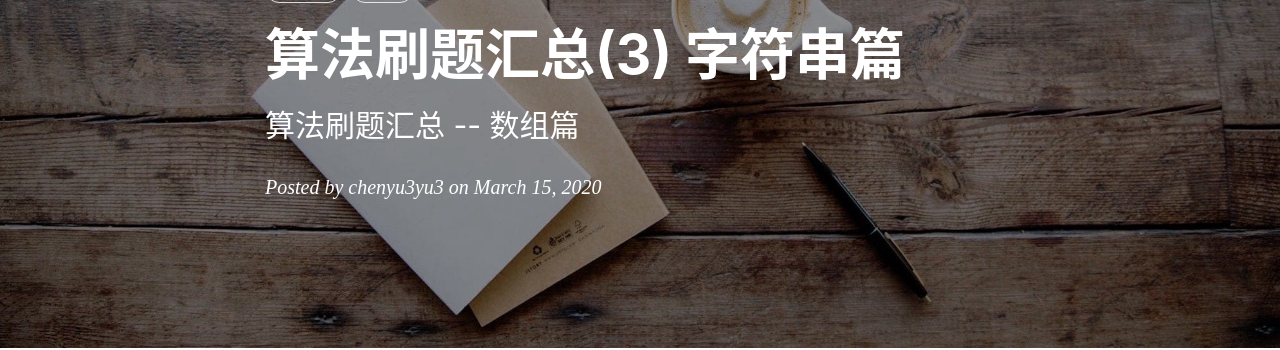
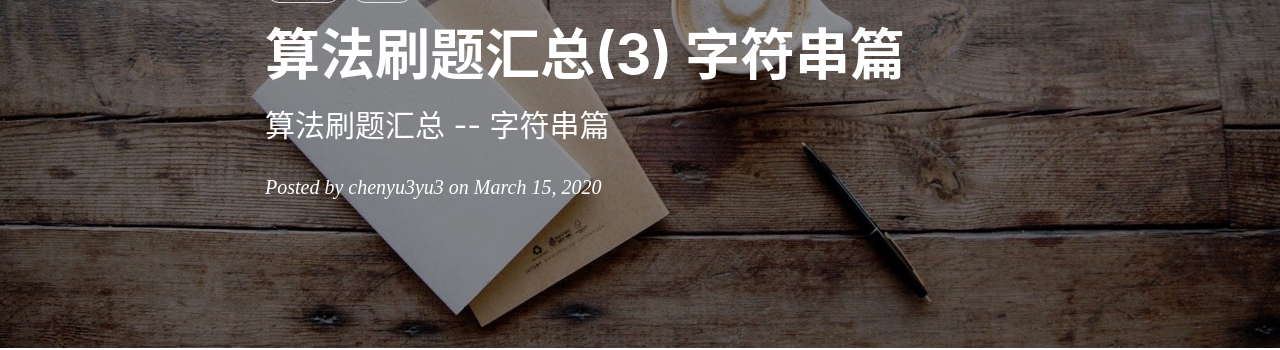
Before and after one commit to sukinoaria/sukinoaria.github.io, a Jekyll site: the page built from _posts/2020-03-15-算法面试-算法刷题汇总--字符串篇.md, in a window 1280 px wide and 900 px high. Shown: the part 175-525 px from the top of the window. Built offline with Jekyll 4.4.1, drawn with Linux system fonts in a browser that asks for light colours; nearby versions of some CDN libraries; comment, search, counter and statistics services are not loaded.

Commit message:
change title error

```diff
--- a/_posts/2020-03-15-算法面试-算法刷题汇总--字符串篇.md
+++ b/_posts/2020-03-15-算法面试-算法刷题汇总--字符串篇.md
@@ -1,7 +1,7 @@
 ---
 layout:     post
 title:      算法刷题汇总(3) 字符串篇
-subtitle:   算法刷题汇总 -- 数组篇
+subtitle:   算法刷题汇总 -- 字符串篇
 date:       2020-03-15
 author:     chenyu3yu3
 header-img: img/post-bg-coffee.jpeg
```
